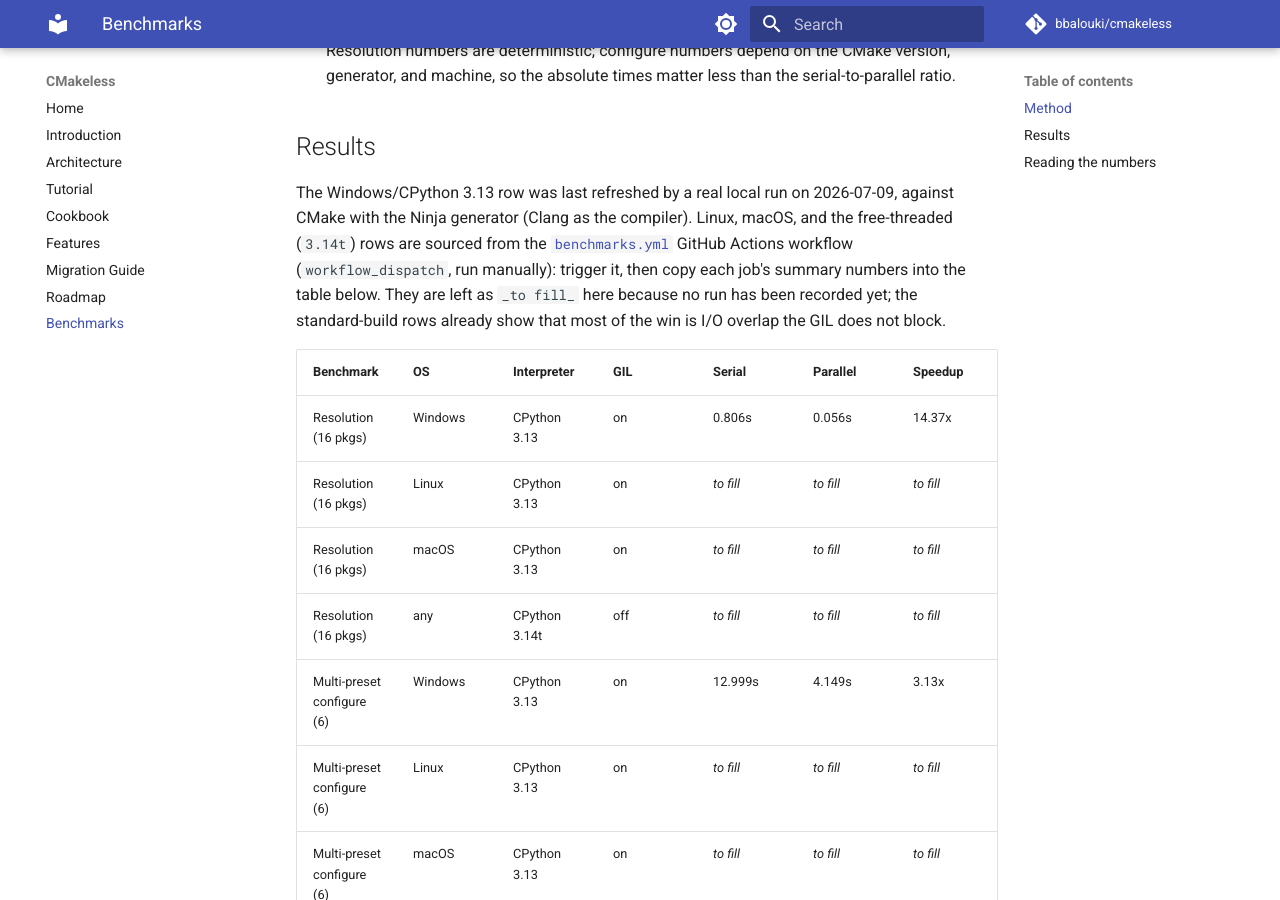
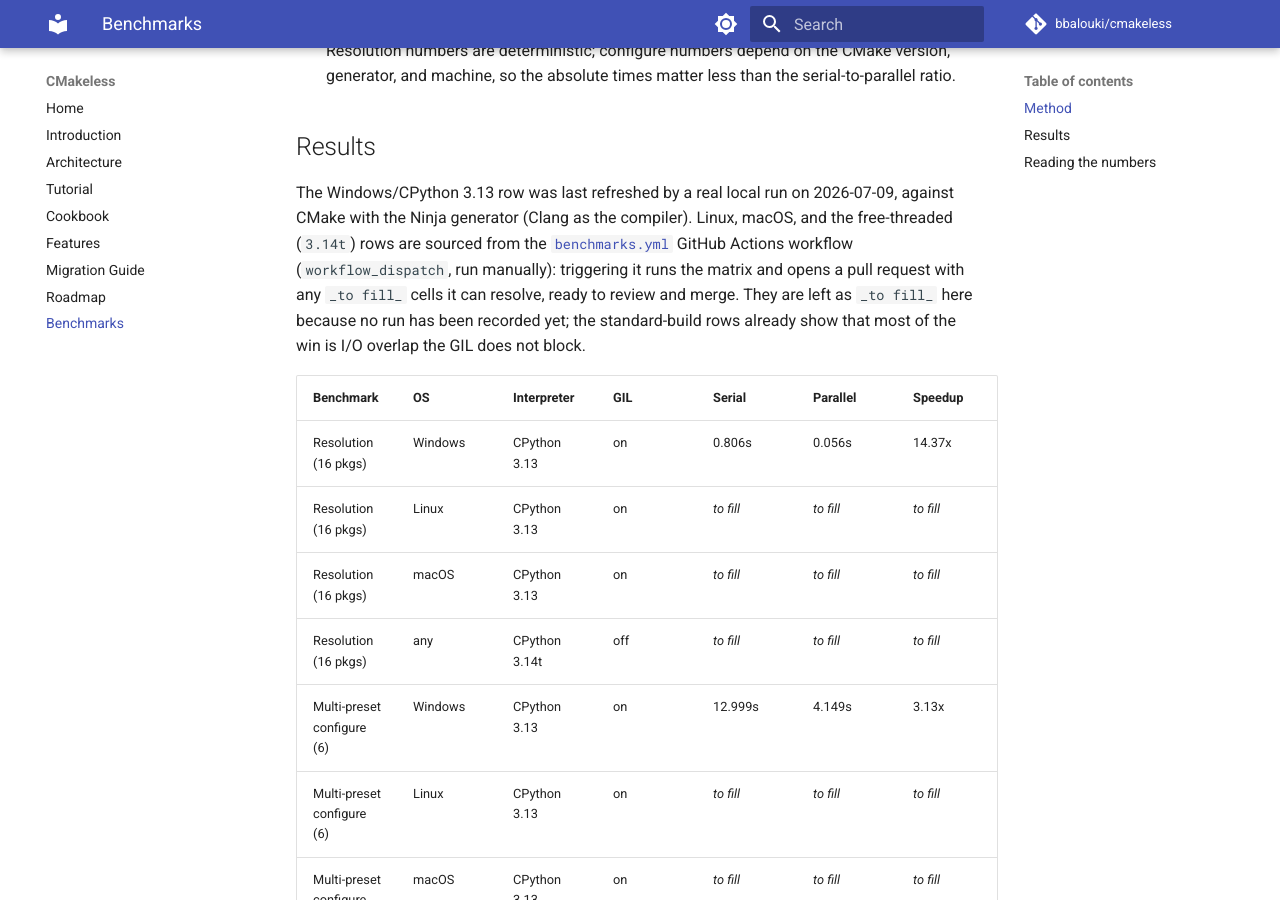
Before and after one commit to bbalouki/cmakeless, an MkDocs documentation site: the page built from docs/benchmarks.md, in a window 1280 px wide and 900 px high, scrolled down 505 px. Built offline with MkDocs 1.6.1 and Material for MkDocs 9.7.7, drawn with Linux system fonts in a browser that asks for light colours; comment, search, counter and statistics services are not loaded.

Commit message:
docs: describe automated benchmark refresh

```diff
--- a/docs/benchmarks.md
+++ b/docs/benchmarks.md
@@ -24,11 +24,12 @@ publishes measured numbers and the method behind them. The harnesses are in
 The Windows/CPython 3.13 row was last refreshed by a real local run on
 2026-07-09, against CMake with the Ninja generator (Clang as the compiler).
 Linux, macOS, and the free-threaded (`3.14t`) rows are sourced from
-the [`benchmarks.yml`](../.github/workflows/benchmarks.yml) GitHub Actions
-workflow (`workflow_dispatch`, run manually): trigger it, then copy each
-job's summary numbers into the table below. They are left as `_to fill_`
-here because no run has been recorded yet; the standard-build rows already
-show that most of the win is I/O overlap the GIL does not block.
+the [`benchmarks.yml`](https://github.com/bbalouki/cmakeless/blob/main/.github/workflows/benchmarks.yml) GitHub Actions
+workflow (`workflow_dispatch`, run manually): triggering it runs the matrix
+and opens a pull request with any `_to fill_` cells it can resolve, ready to
+review and merge. They are left as `_to fill_` here because no run has been
+recorded yet; the standard-build rows already show that most of the win is
+I/O overlap the GIL does not block.
 
 | Benchmark                   | OS      | Interpreter   | GIL | Serial    | Parallel  | Speedup   |
 | --------------------------- | ------- | ------------- | --- | --------- | --------- | --------- |
```
